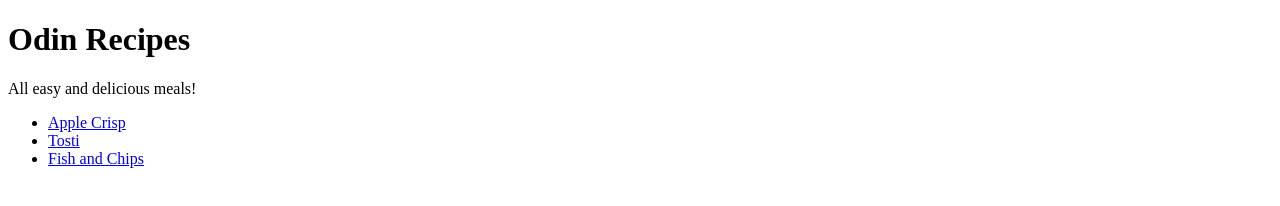
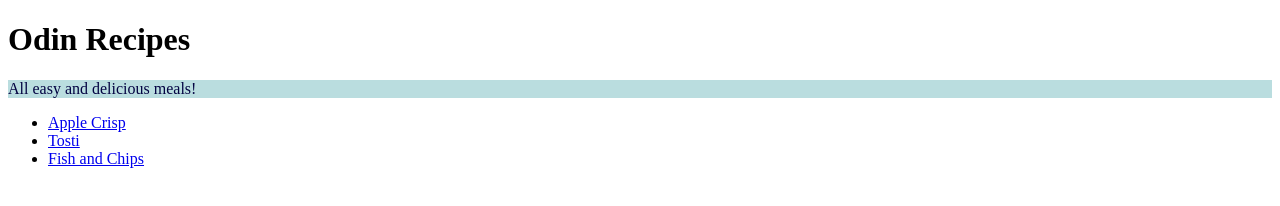
Before and after one commit to Sn1peSh0t/odin-recipes, a plain HTML site: page index.html in a window 1280 px wide. Drawn offline with Linux system fonts and the light colour scheme.

Commit message:
This is hard but learning will get me there

```diff
--- a/index.html
+++ b/index.html
@@ -1,12 +1,13 @@
 <!DOCTYPE html>
 <html>
     <head>
+        <link rel="stylesheet" href="../odin-recipes/styles.css">
         <title>Odin Recipes</title>
         <meta charset="UTF-8">
     </head>
     <body>
     <h1>Odin Recipes</h1>
-    All easy and delicious meals!
+    <div>All easy and delicious meals!</div>
         <ul>
         <li><a href="recipes/applecrisp.html">Apple Crisp</a></li>
         <li><a href="../odin-recipes/recipes/tosti.html">Tosti</a></li>
--- /dev/null
+++ b/recipes/styles.css
@@ -0,0 +1,8 @@
+div {
+    color: blue
+    background-color:black;
+}
+
+p {
+    color: red;
+    }
--- /dev/null
+++ b/styles.css
@@ -0,0 +1,9 @@
+div {
+    color: rgb(3, 3, 66);
+    background-color: rgb(186, 221, 223);
+}
+
+p {
+    color:cornflowerblue;
+
+}
```
